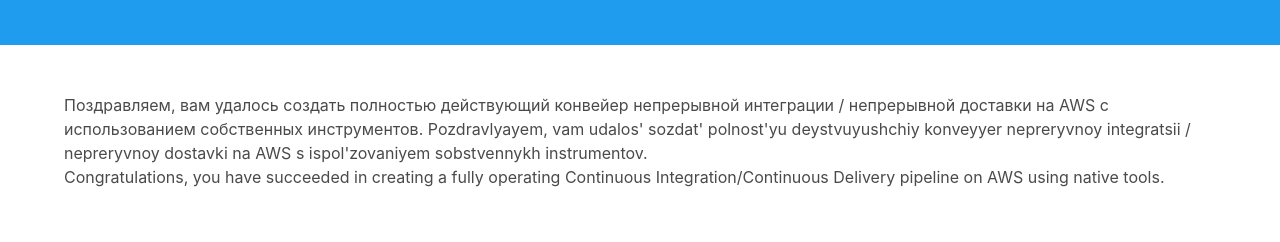
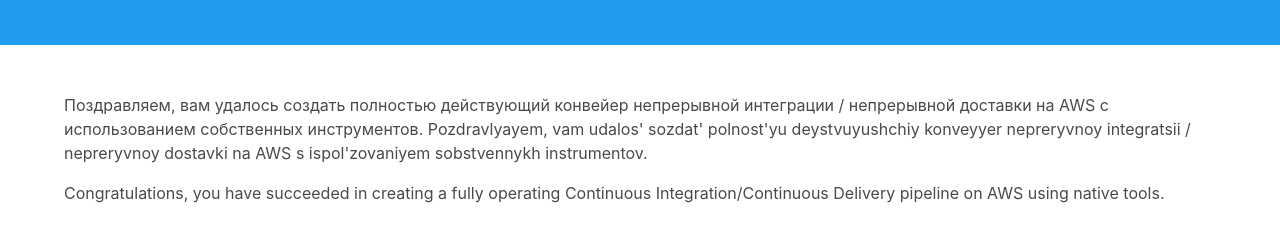
Before and after one commit to singledigit/do-bc, a website: page site/index.html in a window 1280 px wide. Shown: the part 116-358 px from the top of the page. Drawn offline with nearby package versions, Linux system fonts and the light colour scheme.

Commit message:
site edite

```diff
--- a/site/index.html
+++ b/site/index.html
@@ -23,7 +23,7 @@
     </div>
   </section>
   <section class="section">
-    <div class="container">
+    <div class="container content">
       <p>
         Поздравляем, вам удалось создать полностью действующий конвейер непрерывной интеграции / непрерывной доставки на AWS с использованием собственных инструментов. Pozdravlyayem, vam udalos' sozdat' polnost'yu deystvuyushchiy konveyyer nepreryvnoy integratsii
         / nepreryvnoy dostavki na AWS s ispol'zovaniyem sobstvennykh instrumentov.</p>
```
